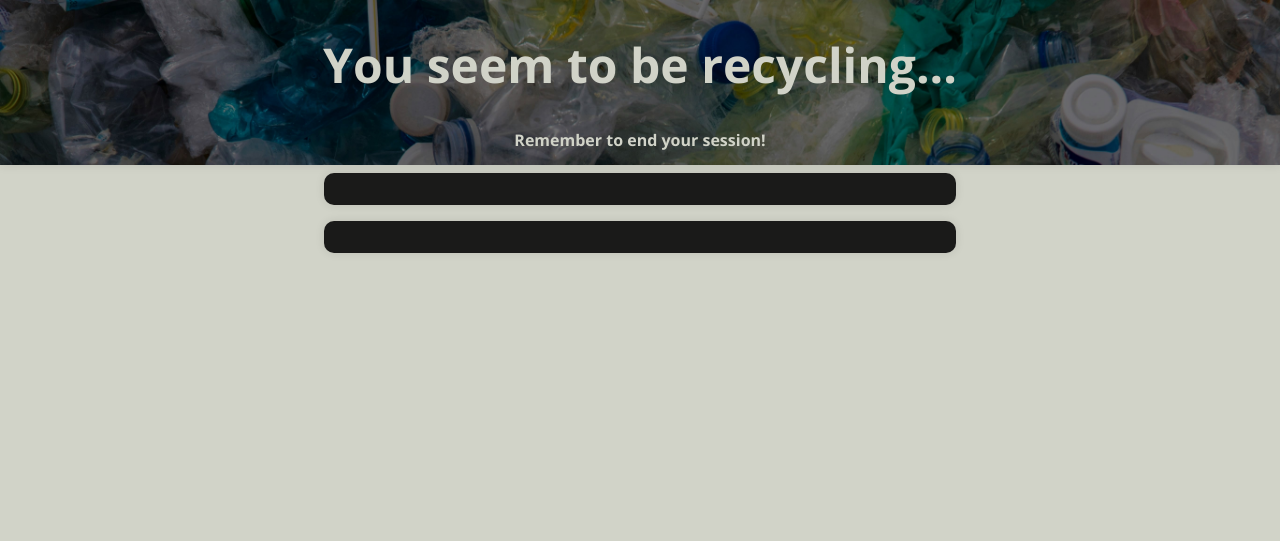
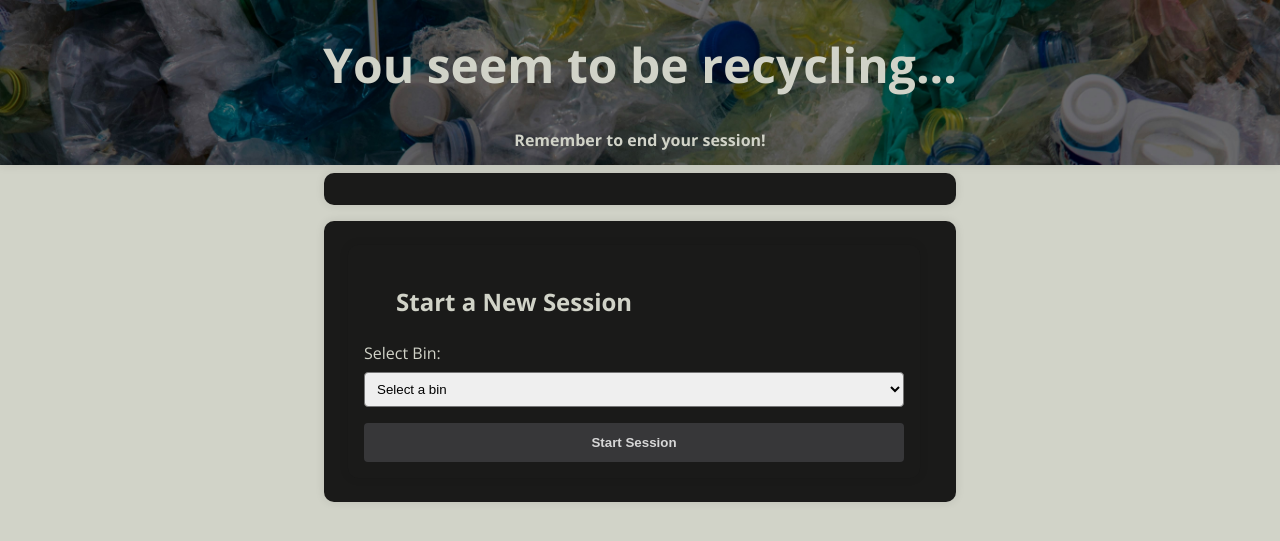
Before and after one commit to medex256/BinDesignWebApp, a Flask app: page /while_throwing in a window 1280 px wide. Shown: the top 541 px of the page. Run offline with Flask 3, Linux system fonts and the light colour scheme.

Commit message:
session from qr

```diff
--- a/appwhole.py
+++ b/appwhole.py
@@ -298,14 +298,15 @@
         db.session.commit()
 
 
-       # return redirect(url_for('while_throwing'))
+        return redirect(url_for('while_throwing'))
 
-        return jsonify({
+        """return jsonify({
             'message': 'Session started',
             'user_id': user_id,
             'bin_id': bin_id,
-            'start_time': datetime.now().time()
+            'start_time': datetime.now().time().strftime(date_format)
         }), 200
+    """
 
     except Exception as e:
         logging.error(f"Error in qrcode endpoint: {str(e)}")
--- a/templates/while_throwing.html
+++ b/templates/while_throwing.html
@@ -24,5 +24,122 @@
                 <button type="submit">End Session</button>
             </form>
             -->
+
+            <div class="container mt-5">
+                <div class="card">
+                    <div class="card-header">
+                        {% if active_session %}
+                            <h3>Active Session</h3>
+                        {% else %}
+                            <h3>Start a New Session</h3>
+                        {% endif %}
+                    </div>
+                    <div class="card-body">
+                        {% if active_session %}
+                            <p><strong>Bin:</strong> {{ active_session.bin.bin_type }} - {{ active_session.bin.bin_location }}</p>
+                            <p><strong>Trash Count:</strong> <span id="trash-count">{{ active_session.trash_count }}</span></p>
+                            <button id="end-session-btn" class="btn btn-danger">End Session</button>
+                        {% else %}
+                            <div class="form-group">
+                                <label for="bin-select">Select Bin:</label>
+                                <select id="bin-select" class="form-control">
+                                    <option value="" disabled selected>Select a bin</option>
+                                    {% for bin in bins %}
+                                        <option value="{{ bin.bin_id }}">{{ bin.bin_type }} - {{ bin.bin_location }}</option>
+                                    {% endfor %}
+                                </select>
+                            </div>
+                            <button id="start-session-btn" class="btn btn-primary">Start Session</button>
+                        {% endif %}
+                    </div>
+                </div>
+            </div>
     </main>
+
+
+
+
+    <script>
+        // Ensure the DOM is fully loaded
+        document.addEventListener('DOMContentLoaded', function() {
+            {% if active_session %}
+                // Handle End Session
+                const endSessionBtn = document.getElementById('end-session-btn');
+                endSessionBtn.addEventListener('click', function() {
+                    // Confirm the action
+                    if (!confirm('Are you sure you want to end the session?')) {
+                        return;
+                    }
+
+                    // Prepare JSON data
+                    const data = {
+                        session_id: '{{ active_session.sessionid }}'
+                    };
+
+                    // Send AJAX POST request to end_session route
+                    fetch('{{ url_for("end_session") }}', {
+                        method: 'POST',
+                        headers: {
+                            'Content-Type': 'application/json',
+
+                        },
+                        body: JSON.stringify(data),
+                    })
+                    .then(response => response.json())
+                    .then(data => {
+                        if (data.status === 'success') {
+                            // Reload the page to reflect changes
+                            window.location.reload();
+                        } else {
+                            alert(data.message);
+                        }
+                    })
+                    .catch((error) => {
+                        console.error('Error:', error);
+                        alert('An error occurred while ending the session.');
+                    });
+                });
+            {% else %}
+                // Handle Start Session
+                const startSessionBtn = document.getElementById('start-session-btn');
+                startSessionBtn.addEventListener('click', function() {
+                    const binSelect = document.getElementById('bin-select');
+                    const binId = binSelect.value;
+
+                    if (!binId) {
+                        alert('Please select a bin.');
+                        return;
+                    }
+
+                    // Prepare JSON data
+                    const data = {
+                        bin_id: binId
+                    };
+
+                    // Send AJAX POST request to start_session route
+                    fetch('{{ url_for("start_session") }}', {
+                        method: 'POST',
+                        headers: {
+                            'Content-Type': 'application/json',
+
+                        },
+                        body: JSON.stringify(data),
+                    })
+                    .then(response => response.json())
+                    .then(data => {
+                        if (data.status === 'success') {
+                            // Reload the page to reflect changes
+                            window.location.reload();
+                        } else {
+                            alert(data.message);
+                        }
+                    })
+                    .catch((error) => {
+                        console.error('Error:', error);
+                        alert('An error occurred while starting the session.');
+                    });
+                });
+            {% endif %}
+        });
+    </script>
 </body>
```
